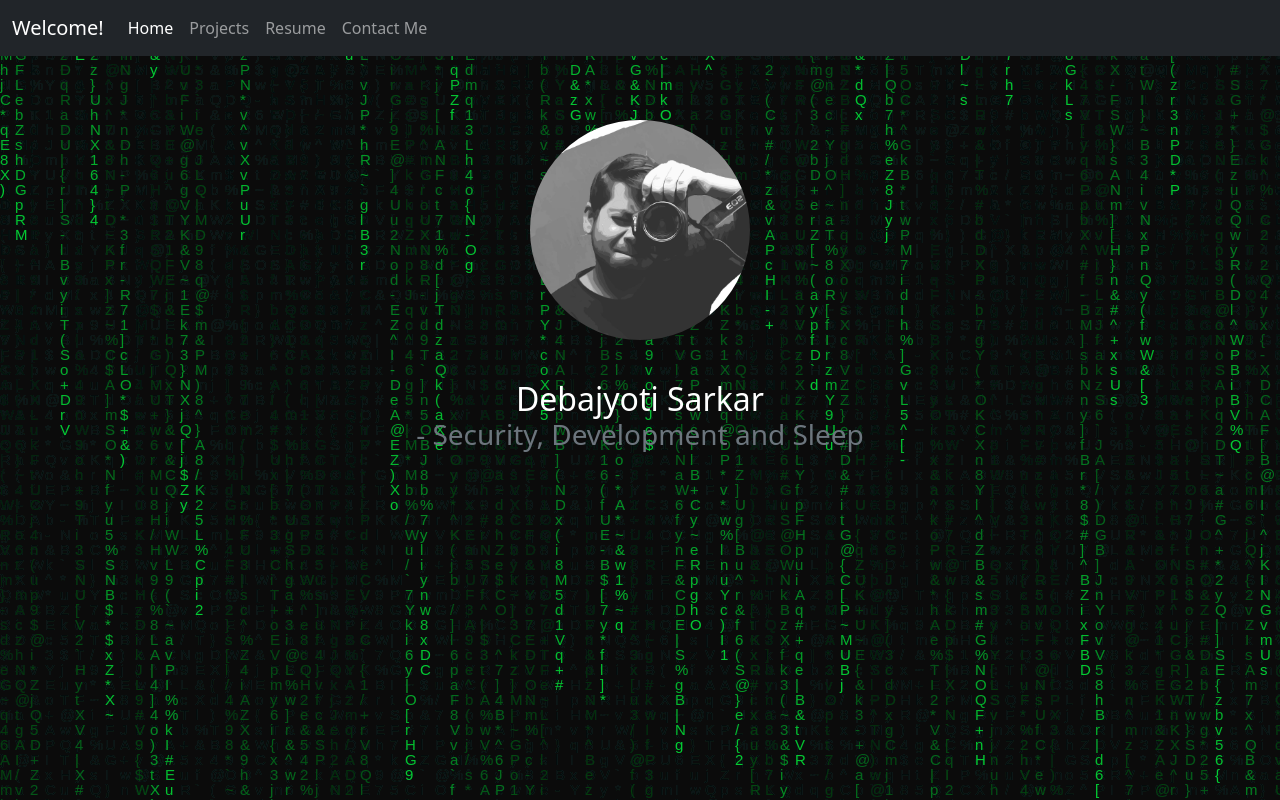
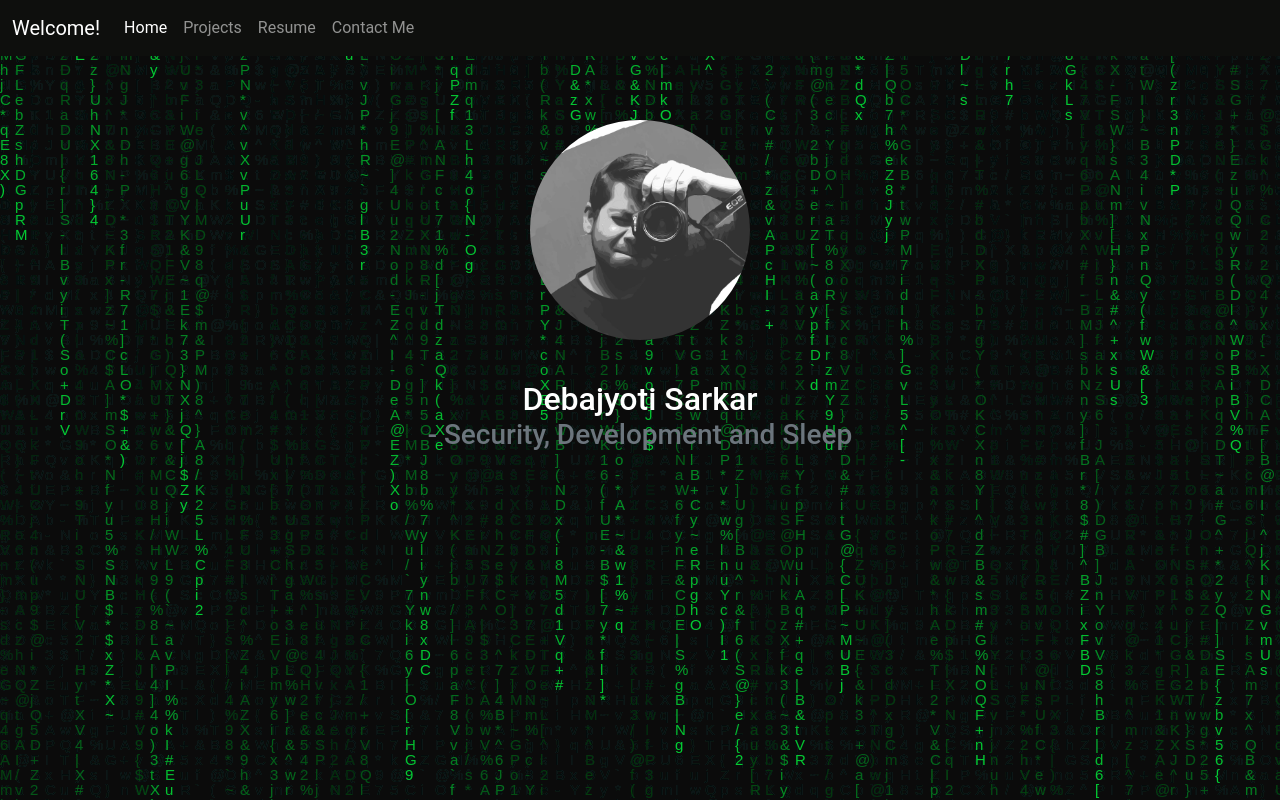
Before and after one commit to debajyotisarkarhome/debajyotisarkarhome.github.io, a plain HTML site: page index.html in a window 1280 px wide. Drawn offline with nearby package versions, Linux system fonts and the light colour scheme.

Commit message:
fixed nav
and learnt bootstrap navbar coloring the hard a

```diff
--- a/css/custom.css
+++ b/css/custom.css
@@ -1,13 +1,27 @@
+:root {
+    --primary-neon-green: #04cc33;
+    --primary-dark: #0e0f0d;
+    --primary-light: #ffffff;
+}
+
 body {
+    font-family: Roboto,sans-serif;
     overflow: hidden;
   }
 
-h2 { color: #ffffff}
+h2 {
+    color: var(--primary-light)
+}
+
+.navbar-custom {
+    background-color: var(--primary-dark);
+}
 
 .row{
     width: 50%;
     padding-top: 0%;
 }
+
 
 #resume_view {
     width: 100%;
--- a/index.html
+++ b/index.html
@@ -7,9 +7,9 @@
       </head>
     <body>
 
-      <nav class="navbar navbar-expand-lg navbar-dark bg-dark">
+      <nav class="navbar navbar-expand-lg navbar-dark navbar-custom">
         <div class="container-fluid">
-          <a class="navbar-brand" href="#">Welcome!</a>
+          <a class="navbar-brand" href="index.html">Welcome!</a>
           <button class="navbar-toggler" type="button" data-bs-toggle="collapse" data-bs-target="#navbarSupportedContent" aria-controls="navbarSupportedContent" aria-expanded="false" aria-label="Toggle navigation">
             <span class="navbar-toggler-icon"></span>
           </button>
```
Also changed, not shown: contact.html (+2 -2 lines), projects.html (+2 -2 lines), resume.html (+2 -2 lines).
